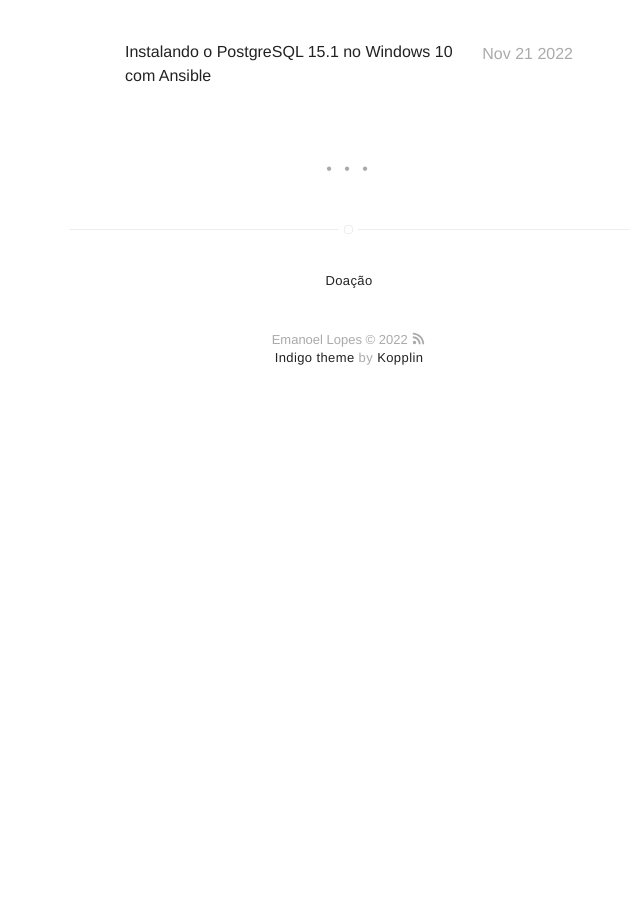
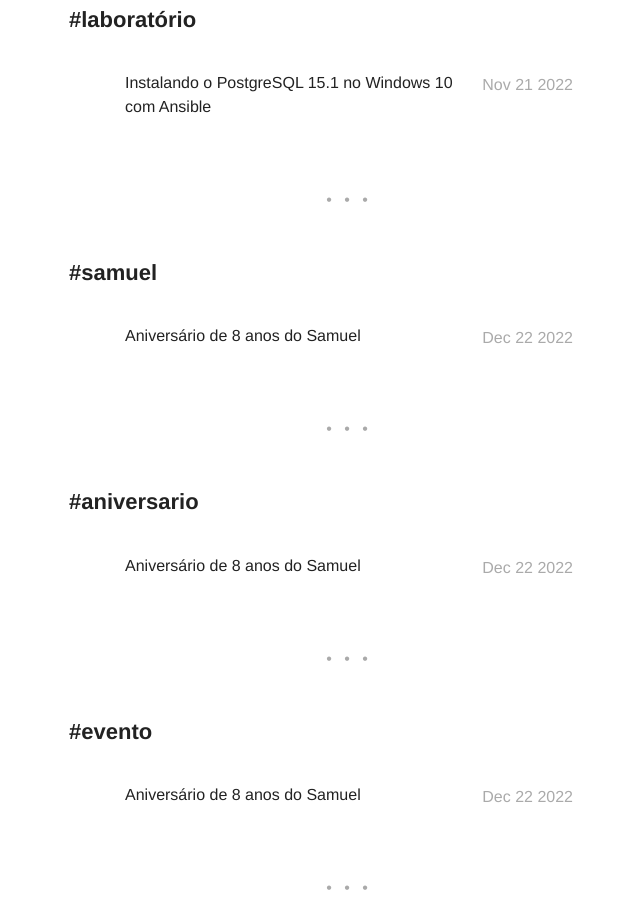
Before and after one commit to emanoelopes/emanoelopes.github.io, a Jekyll site: the page built from tags.html, in a window 1280 px wide and 900 px high, scrolled down 3799 px. Shown: the whole window, without its empty margins (291-931 px from the left). Built offline with Jekyll 4.4.1, drawn with Linux system fonts in a browser that asks for light colours; emoji names are drawn with the system emoji font; before the commit the page ends 4228 px from its top, so only the background shows below that; some of the changed text lies outside the part shown.

Commit message:
Update 2022-12-22-samuel8anos.markdown

```diff
--- a/_posts/2022-12-22-samuel8anos.markdown
+++ b/_posts/2022-12-22-samuel8anos.markdown
@@ -1,3 +1,21 @@
+---
+title: "Aniversário de 8 anos do Samuel"
+layout: post
+date: 2022-12-22 00:00 -0300
+tag:
+- samuel
+- aniversario
+- evento
+image: /assets/images/markdown.jpg
+headerImage: false
+projects: true
+hidden: true # don't count this post in blog pagination
+description: "Aprenda a instalar o PostgreSQL 15.1 no Windows 10 Utilizando o Ansible"
+category: project
+author: emanoel
+externalLink: false
+---
+
 ## R Cel Luiz David de Souza, 65
 
 ### Apto 206B
```
